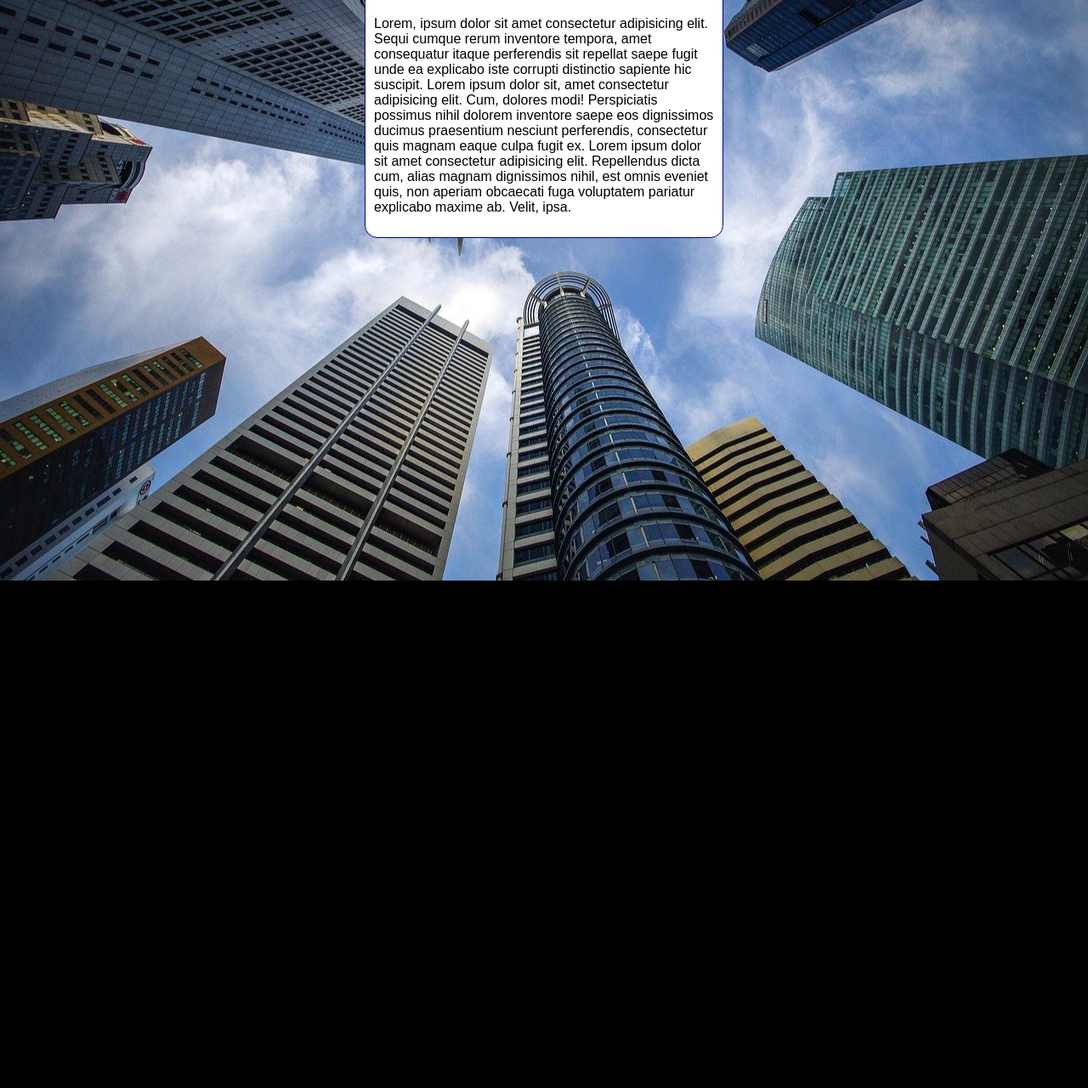
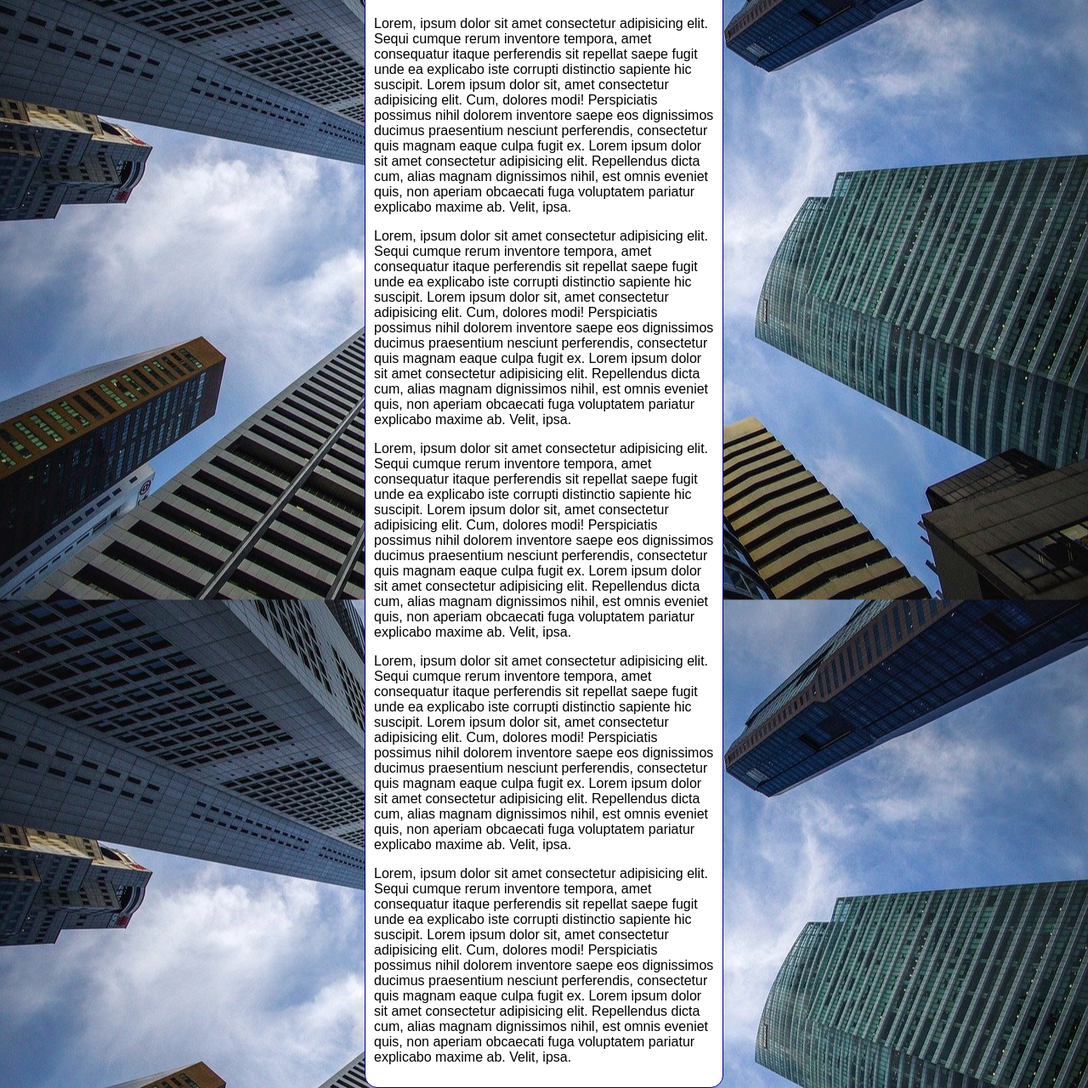
Before and after one commit to alessandro830/html-css, a plain HTML site: page css/backgorunds/background006.html in a window 1280 px wide. Shown: the part 117-1397 px from the top of the page at 85% size. Before the commit the page ends 800 px from the top, so only its background shows below. Drawn offline with Linux system fonts and the light colour scheme.

Commit message:
Update background006.html

```diff
--- a/css/backgorunds/background006.html
+++ b/css/backgorunds/background006.html
@@ -12,7 +12,7 @@
             font-family: Arial, Helvetica, sans-serif;
             background-image: url('imagens/wallpaper002.jpg');
             background-position: center center;
-            background-repeat: no-repeat;
+            background-repeat: repeat-y;
             background-size: cover;
         }
 
@@ -33,6 +33,18 @@
         <p>Lorem, ipsum dolor sit amet consectetur adipisicing elit. Sequi cumque rerum inventore tempora, amet consequatur itaque perferendis sit repellat saepe fugit unde ea explicabo iste corrupti distinctio sapiente hic suscipit.
         Lorem ipsum dolor sit, amet consectetur adipisicing elit. Cum, dolores modi! Perspiciatis possimus nihil dolorem inventore saepe eos dignissimos ducimus praesentium nesciunt perferendis, consectetur quis magnam eaque culpa fugit ex.
         Lorem ipsum dolor sit amet consectetur adipisicing elit. Repellendus dicta cum, alias magnam dignissimos nihil, est omnis eveniet quis, non aperiam obcaecati fuga voluptatem pariatur explicabo maxime ab. Velit, ipsa.</p>
+        <p>Lorem, ipsum dolor sit amet consectetur adipisicing elit. Sequi cumque rerum inventore tempora, amet consequatur itaque perferendis sit repellat saepe fugit unde ea explicabo iste corrupti distinctio sapiente hic suscipit.
+        Lorem ipsum dolor sit, amet consectetur adipisicing elit. Cum, dolores modi! Perspiciatis possimus nihil dolorem inventore saepe eos dignissimos ducimus praesentium nesciunt perferendis, consectetur quis magnam eaque culpa fugit ex.
+        Lorem ipsum dolor sit amet consectetur adipisicing elit. Repellendus dicta cum, alias magnam dignissimos nihil, est omnis eveniet quis, non aperiam obcaecati fuga voluptatem pariatur explicabo maxime ab. Velit, ipsa.</p>
+        <p>Lorem, ipsum dolor sit amet consectetur adipisicing elit. Sequi cumque rerum inventore tempora, amet consequatur itaque perferendis sit repellat saepe fugit unde ea explicabo iste corrupti distinctio sapiente hic suscipit.
+        Lorem ipsum dolor sit, amet consectetur adipisicing elit. Cum, dolores modi! Perspiciatis possimus nihil dolorem inventore saepe eos dignissimos ducimus praesentium nesciunt perferendis, consectetur quis magnam eaque culpa fugit ex.
+        Lorem ipsum dolor sit amet consectetur adipisicing elit. Repellendus dicta cum, alias magnam dignissimos nihil, est omnis eveniet quis, non aperiam obcaecati fuga voluptatem pariatur explicabo maxime ab. Velit, ipsa.</p>
+        <p>Lorem, ipsum dolor sit amet consectetur adipisicing elit. Sequi cumque rerum inventore tempora, amet consequatur itaque perferendis sit repellat saepe fugit unde ea explicabo iste corrupti distinctio sapiente hic suscipit.
+        Lorem ipsum dolor sit, amet consectetur adipisicing elit. Cum, dolores modi! Perspiciatis possimus nihil dolorem inventore saepe eos dignissimos ducimus praesentium nesciunt perferendis, consectetur quis magnam eaque culpa fugit ex.
+        Lorem ipsum dolor sit amet consectetur adipisicing elit. Repellendus dicta cum, alias magnam dignissimos nihil, est omnis eveniet quis, non aperiam obcaecati fuga voluptatem pariatur explicabo maxime ab. Velit, ipsa.</p>
+        <p>Lorem, ipsum dolor sit amet consectetur adipisicing elit. Sequi cumque rerum inventore tempora, amet consequatur itaque perferendis sit repellat saepe fugit unde ea explicabo iste corrupti distinctio sapiente hic suscipit.
+        Lorem ipsum dolor sit, amet consectetur adipisicing elit. Cum, dolores modi! Perspiciatis possimus nihil dolorem inventore saepe eos dignissimos ducimus praesentium nesciunt perferendis, consectetur quis magnam eaque culpa fugit ex.
+        Lorem ipsum dolor sit amet consectetur adipisicing elit. Repellendus dicta cum, alias magnam dignissimos nihil, est omnis eveniet quis, non aperiam obcaecati fuga voluptatem pariatur explicabo maxime ab. Velit, ipsa.</p>
     </main>
 </body>
 </html>
```
